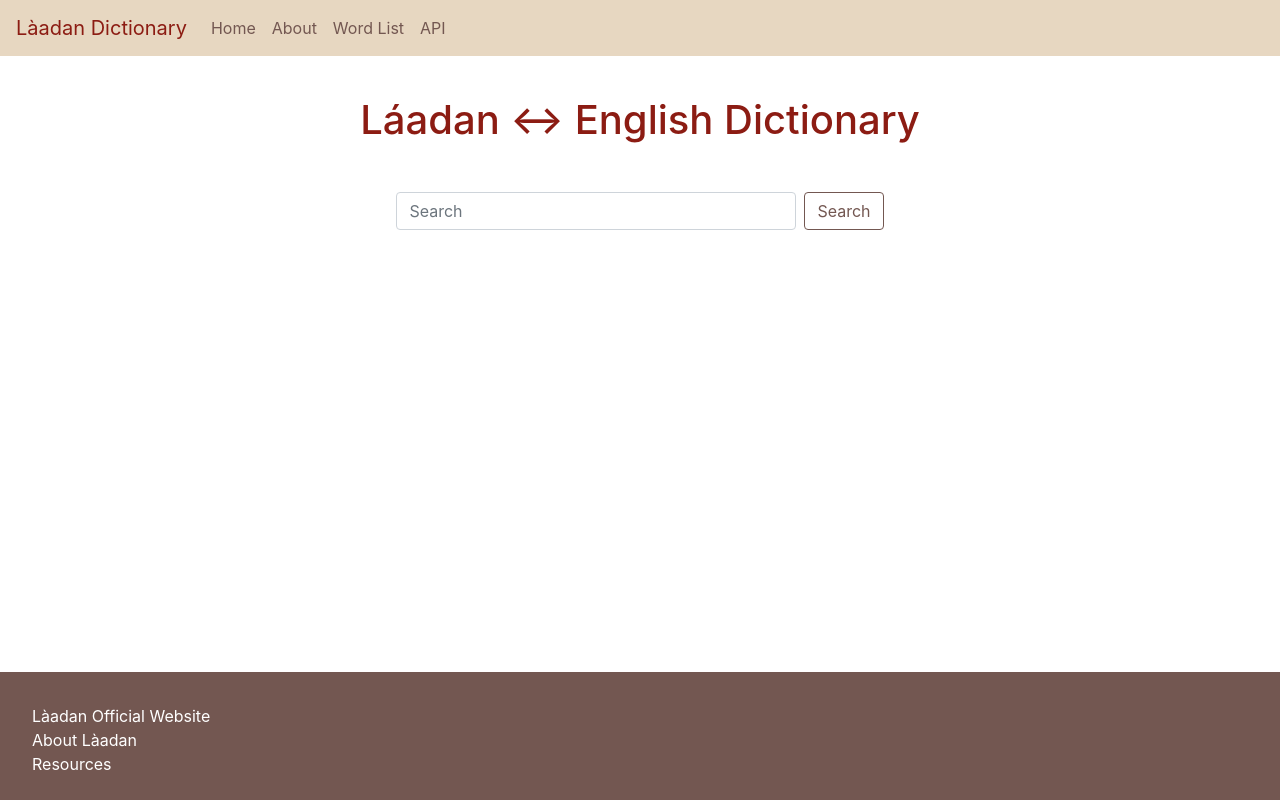
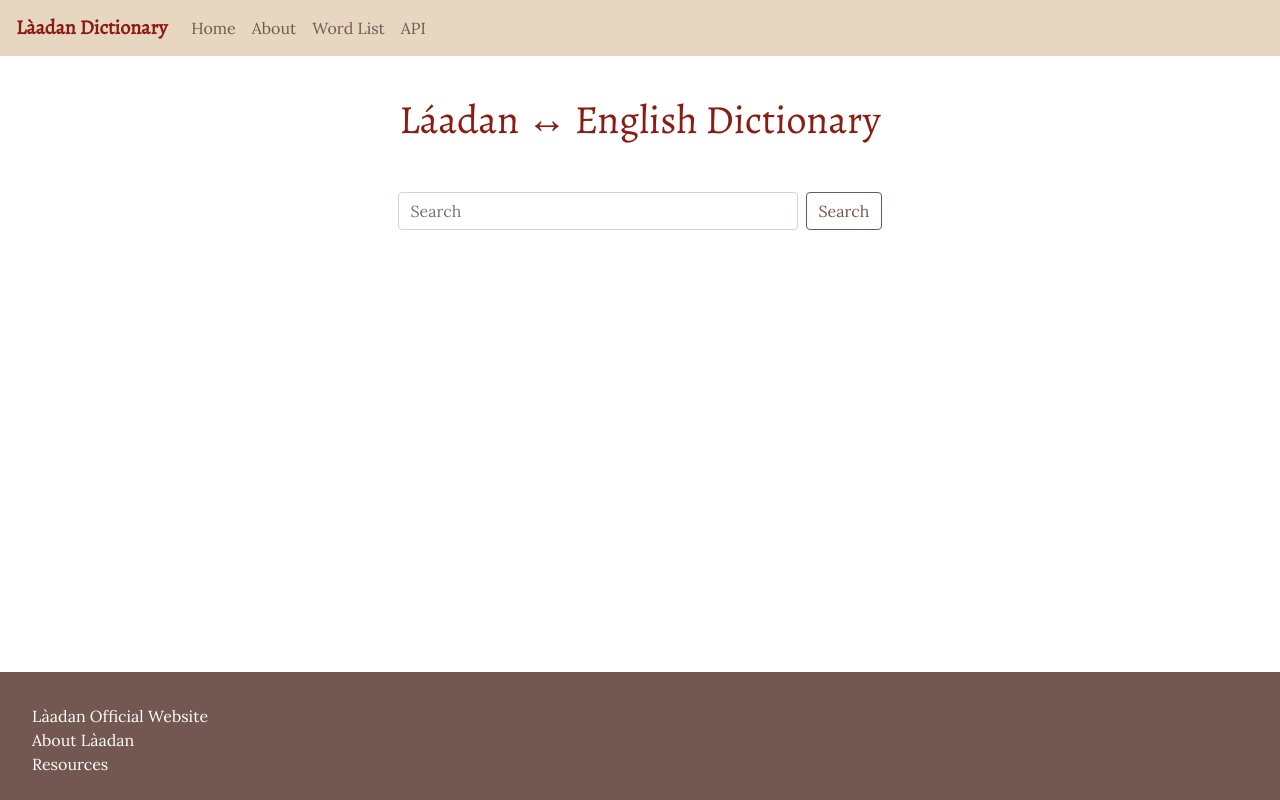
Before and after one commit to corscheid/laadan-dict, a Next.js app: page / in a window 1280 px wide. Built offline with nearby package versions, Linux system fonts and the light colour scheme.

Commit message:
Add some fonts

```diff
--- a/styles/globals.css
+++ b/styles/globals.css
@@ -1,4 +1,6 @@
-/* CSS HEX */
+@import url('https://fonts.googleapis.com/css2?family=Alegreya&display=swap');
+@import url('https://fonts.googleapis.com/css2?family=Lora&display=swap');
+
 :root {
   --dark-red: #8c1c13ff;
   --deep-chestnut: #bf4342ff;
@@ -7,11 +9,17 @@
   --liver: #735751ff;
 }
 
+html, body {
+  font-family: 'Lora', serif;
+}
+
 .navbar {
   background-color: var(--almond);
 }
 
 .navbar-brand {
+  font-family: 'Alegreya', serif;
+  font-weight: bold;
   color: var(--dark-red) !important;
 }
 
@@ -25,10 +33,10 @@
 
 main {
   min-height: calc(100vh - 56px - 8em);
-  margin: 0 200px;
 }
 
 .page-title {
+  font-family: 'Alegreya', serif;
   text-align-last: center;
   color: var(--dark-red);
   padding: 1em;
```
